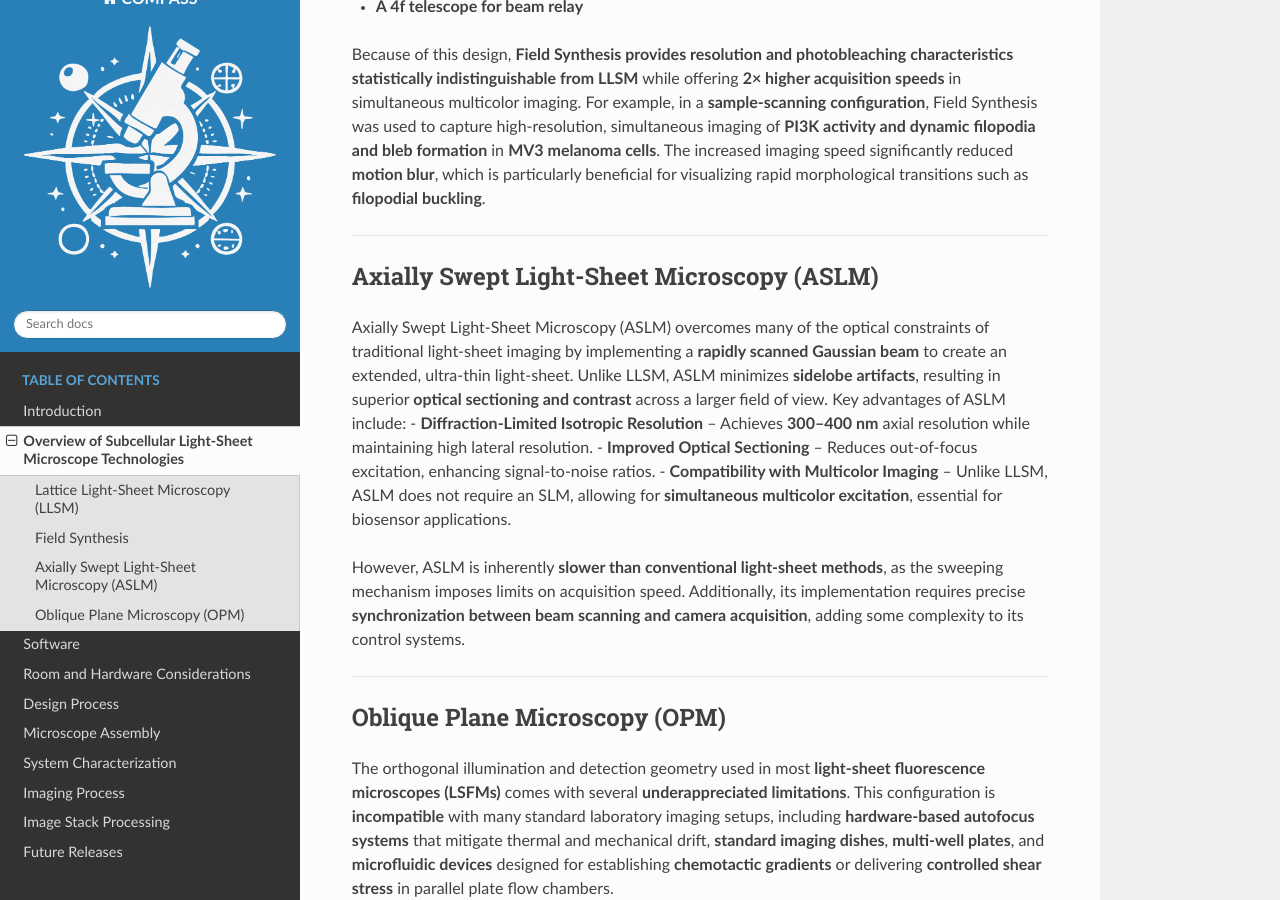
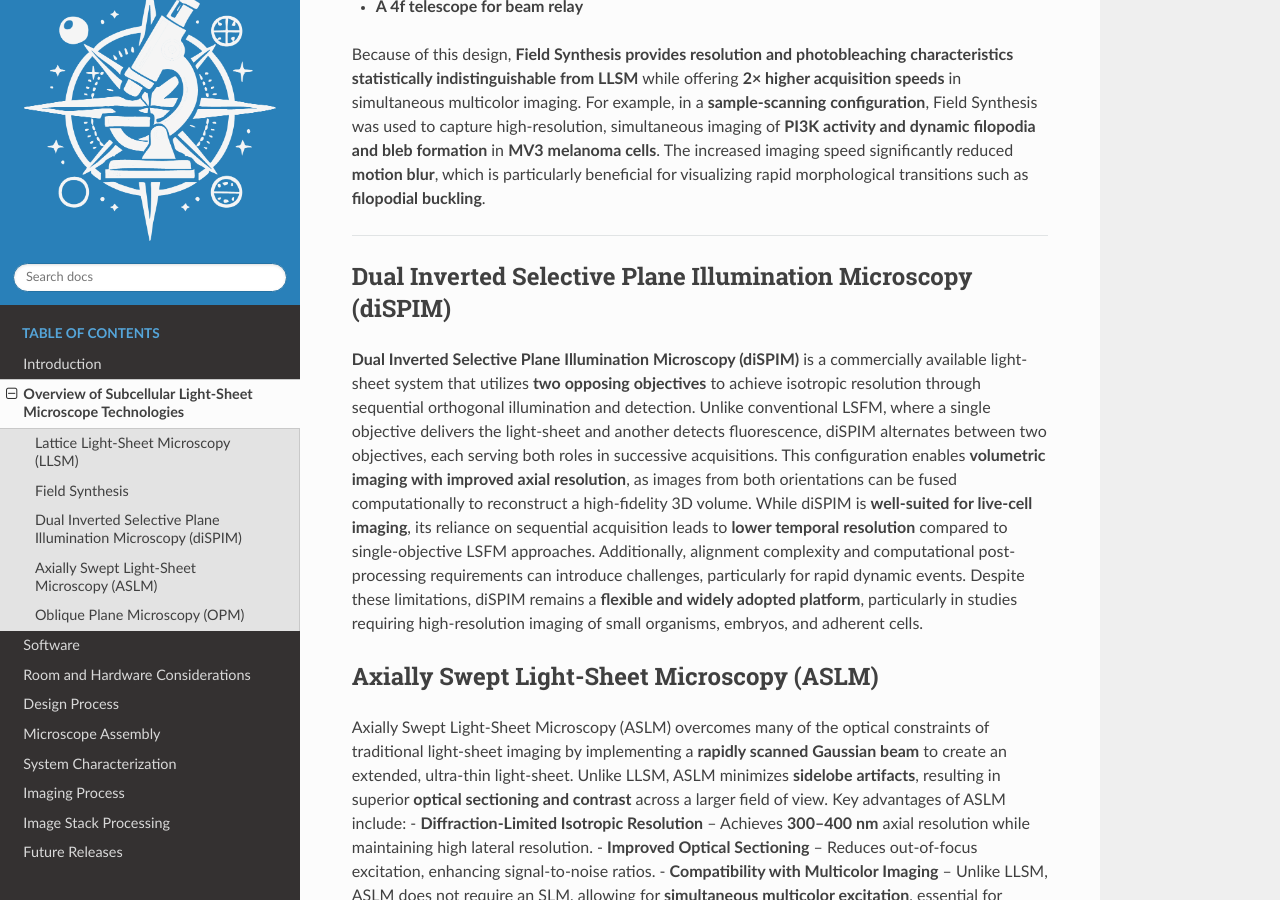
Before and after one commit to TheDeanLab/COMPASS, a Sphinx documentation site: the page built from docs/source/introduction/background.rst, in a window 1280 px wide and 900 px high, scrolled down 1180 px. Built offline with Sphinx 7.4.7 and the Read the Docs theme 3.1.0, drawn with Linux system fonts in a browser that asks for light colours; some of the changed text lies outside the part shown.

Commit message:
Update background.rst

```diff
--- a/docs/source/introduction/background.rst
+++ b/docs/source/introduction/background.rst
@@ -19,6 +19,7 @@
 - **Increased Complexity** – The integration of an SLM significantly increases the complexity and cost of the system, limiting accessibility.
 
 -----------------------
+
 
 Field Synthesis
 ---------------
@@ -44,6 +45,11 @@
 rapid morphological transitions such as **filopodial buckling**.
 
 -----------------------
+
+Dual Inverted Selective Plane Illumination Microscopy (diSPIM)
+---------------------------------------------------------------
+
+**Dual Inverted Selective Plane Illumination Microscopy (diSPIM)** is a commercially available light-sheet system that utilizes **two opposing objectives** to achieve isotropic resolution through sequential orthogonal illumination and detection. Unlike conventional LSFM, where a single objective delivers the light-sheet and another detects fluorescence, diSPIM alternates between two objectives, each serving both roles in successive acquisitions. This configuration enables **volumetric imaging with improved axial resolution**, as images from both orientations can be fused computationally to reconstruct a high-fidelity 3D volume. While diSPIM is **well-suited for live-cell imaging**, its reliance on sequential acquisition leads to **lower temporal resolution** compared to single-objective LSFM approaches. Additionally, alignment complexity and computational post-processing requirements can introduce challenges, particularly for rapid dynamic events. Despite these limitations, diSPIM remains a **flexible and widely adopted platform**, particularly in studies requiring high-resolution imaging of small organisms, embryos, and adherent cells.
 
 
 Axially Swept Light-Sheet Microscopy (ASLM)
@@ -100,6 +106,11 @@
 |                              | - Compatible with simultaneous multicolor imaging  | - Slightly lower spatial control than LLSM       |
 |                              | - Faster acquisition (~2× speed vs. LLSM)          |                                                  |
 +------------------------------+----------------------------------------------------+--------------------------------------------------+
+| **diSPIM**                   | - Dual-objective design improves axial resolution  | - Multiple volumes must be acquired              |
+|                              | - Enables isotropic volumetric imaging via fusion  | - Requires post-processing for image fusion      |
+|                              | - Well-suited for live-cell and embryo imaging     | - Greater alignment complexity                   |
+|                              | - Commercially available and widely adopted        |                                                  |
++------------------------------+----------------------------------------------------+--------------------------------------------------+
 | **ASLM**                     | - High contrast and improved optical sectioning    | - Lower acquisition speed due to beam sweeping   |
 |                              | - Isotropic resolution (~300–400 nm)               | - Requires precise synchronization               |
 |                              | - Compatible with multicolor imaging               | - Complex scanning mechanics                     |
```
